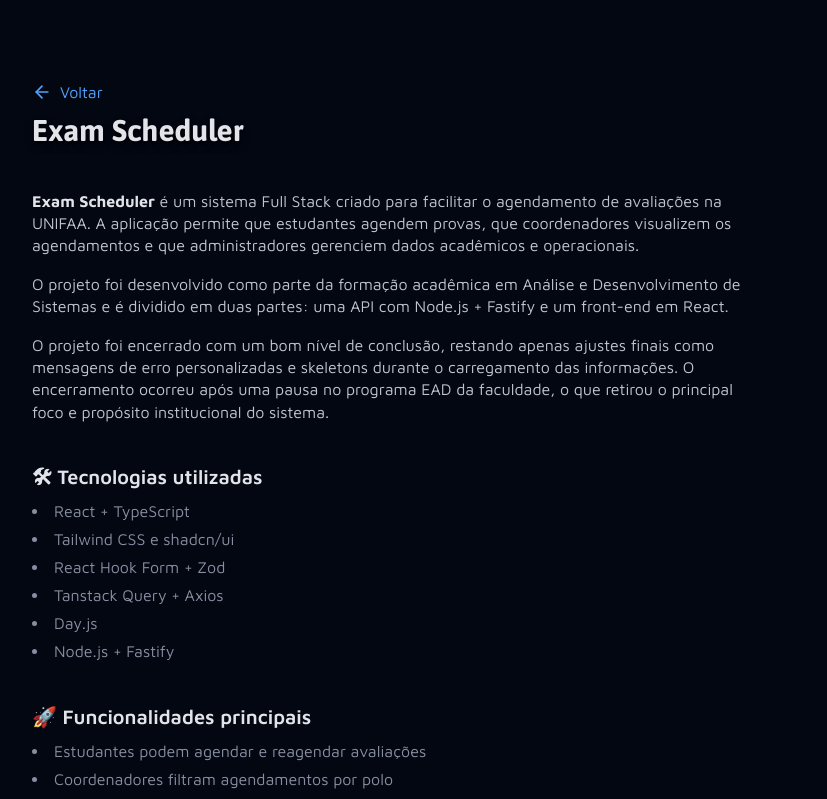
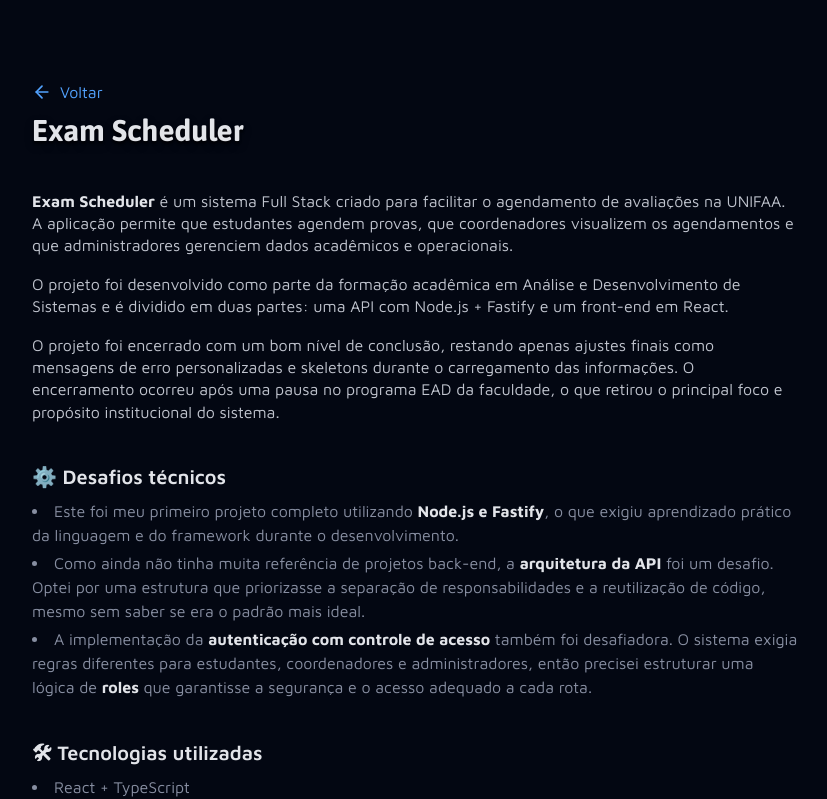
Before and after one commit to matheusc1/portfolio, a React (Vite) app: page /exam-scheduler in a window 1280 px wide. Shown: the top 799 px of the page, without its empty margins (48-875 px from the left). Built offline with nearby package versions, Linux system fonts and the light colour scheme.

Commit message:
feat: add technical challenges section to project page

```diff
--- a/src/pages/exam-scheduler.tsx
+++ b/src/pages/exam-scheduler.tsx
@@ -17,7 +17,7 @@ export function ExamScheduler() {
         </h2>
       </div>
 
-      <section className="space-y-4 max-w-[728px]">
+      <section className="space-y-4 max-w-[768px]">
         <p className="text-gray-200 leading-text">
           <strong className="font-bold text-gray-100">Exam Scheduler</strong> é
           um sistema Full Stack criado para facilitar o agendamento de
@@ -37,6 +37,36 @@ export function ExamScheduler() {
           uma pausa no programa EAD da faculdade, o que retirou o principal foco
           e propósito institucional do sistema.
         </p>
+      </section>
+
+      <section className="space-y-4 max-w-[768px]">
+        <h3 className="font-semibold text-xl mb-2">⚙️ Desafios técnicos</h3>
+        <ul className="list-disc list-inside space-y-1 text-gray-300">
+          <li>
+            Este foi meu primeiro projeto completo utilizando{' '}
+            <strong className="text-gray-100">Node.js e Fastify</strong>, o
+            que exigiu aprendizado prático da linguagem e do framework durante o
+            desenvolvimento.
+          </li>
+          <li>
+            Como ainda não tinha muita referência de projetos back-end, a{' '}
+            <strong className="text-gray-100">arquitetura da API</strong> foi um
+            desafio. Optei por uma estrutura que priorizasse a separação de
+            responsabilidades e a reutilização de código, mesmo sem saber se era
+            o padrão mais ideal.
+          </li>
+          <li>
+            A implementação da{' '}
+            <strong className="text-gray-100">
+              autenticação com controle de acesso
+            </strong>{' '}
+            também foi desafiadora. O sistema exigia regras diferentes para
+            estudantes, coordenadores e administradores, então precisei
+            estruturar uma lógica de{' '}
+            <strong className="text-gray-100">roles</strong> que garantisse a
+            segurança e o acesso adequado a cada rota.
+          </li>
+        </ul>
       </section>
 
       <section>
```
